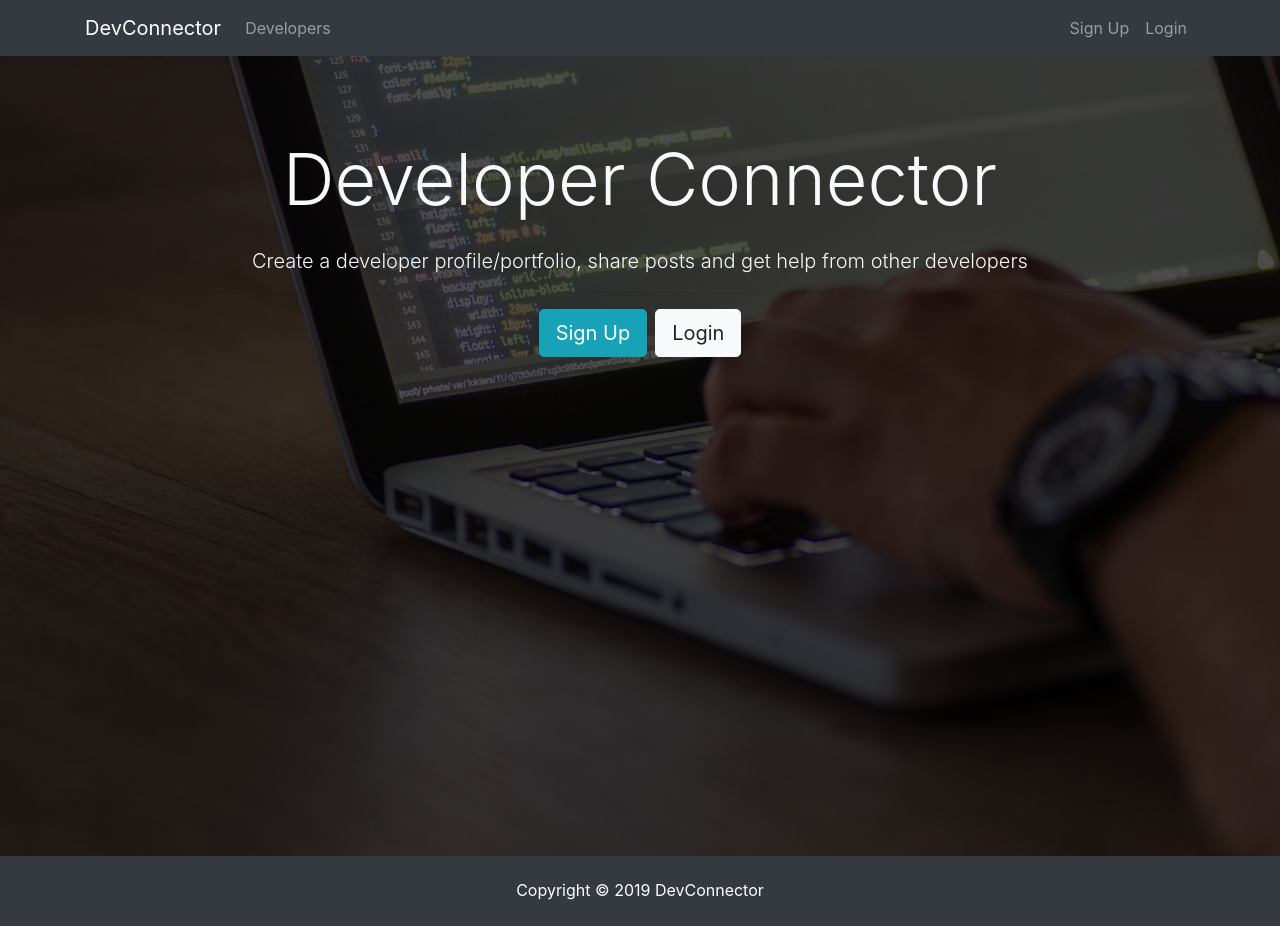
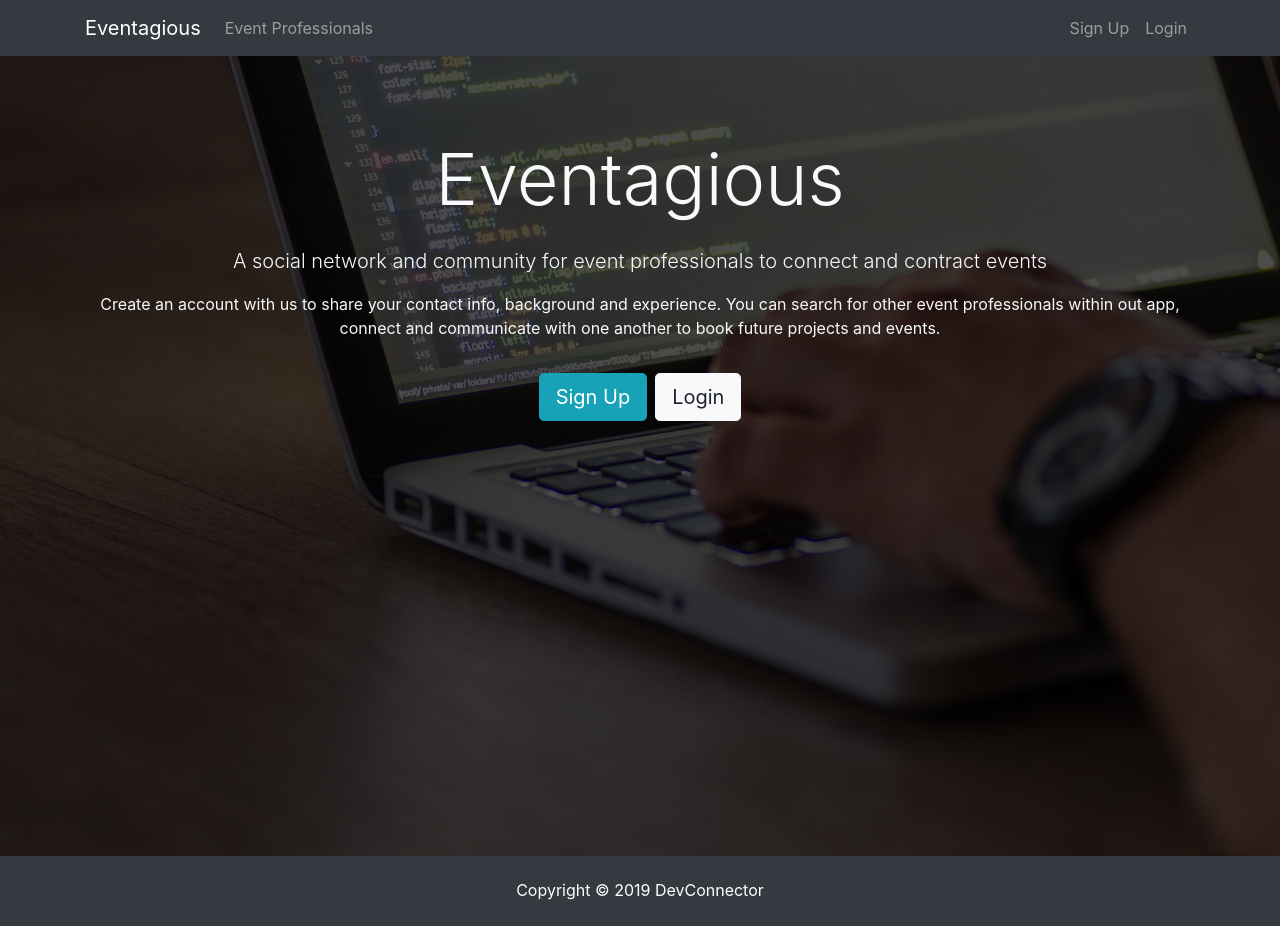
Before and after one commit to marcusmcb/Group-Project-3, a React (Create React App) app in the folder client/: page / in a window 1280 px wide. Built offline with nearby package versions, Linux system fonts and the light colour scheme.

Commit message:
updated navbar & landing components

```diff
--- a/client/src/components/layout/Landing.js
+++ b/client/src/components/layout/Landing.js
@@ -18,8 +18,9 @@ class Landing extends Component {
                          <div className="container">
                               <div className="row">
                                    <div className="col-md-12 text-center">
-                                        <h1 className="display-3 mb-4">Developer Connector</h1>
-                                        <p className="lead"> Create a developer profile/portfolio, share posts and get help from other developers</p>
+                                        <h1 className="display-3 mb-4">Eventagious</h1>
+                                        <p className="lead">A social network and community for event professionals to connect and contract events</p>
+                                        <p>Create an account with us to share your contact info, background and experience.  You can search for other event professionals within out app, connect and communicate with one another to book future projects and events.</p>
                                         <hr />
                                         <Link to="/register" className="btn btn-lg btn-info mr-2">Sign Up</Link>
                                         <Link to="/login" className="btn btn-lg btn-light">Login</Link>
--- a/client/src/components/layout/Navbar.js
+++ b/client/src/components/layout/Navbar.js
@@ -48,7 +48,7 @@ class Navbar extends Component {
     return (
          <nav className="navbar navbar-expand-sm navbar-dark bg-dark mb-4">
               <div className="container">
-                   <Link className="navbar-brand" to="/">DevConnector</Link>
+                   <Link className="navbar-brand" to="/">Eventagious</Link>
                    <button className="navbar-toggler" type="button" data-toggle="collapse" data-target="#mobile-nav">
                         <span className="navbar-toggler-icon"></span>
                    </button>
@@ -56,7 +56,7 @@ class Navbar extends Component {
                    <div className="collapse navbar-collapse" id="mobile-nav">
                         <ul className="navbar-nav mr-auto">
                              <li className="nav-item">
-                                  <Link className="nav-link" to="/profiles">Developers</Link>
+                                  <Link className="nav-link" to="/profiles">Event Professionals</Link>
                              </li>
                         </ul>
                     {isAuthenticated ? authLinks : guestLinks}
```
